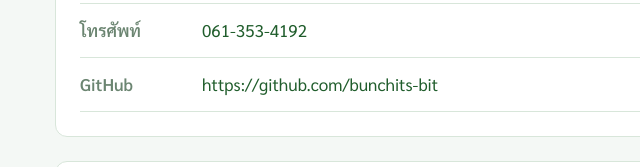
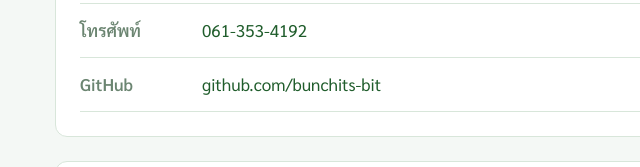
Before and after one commit to bunchits-bit/my-resume, a plain HTML site: page contact.html in a window 1280 px wide. Shown: the part 356-523 px from the top of the page, 59-699 px from the left. Drawn offline with Linux system fonts and the light colour scheme.

Commit message:
third commit

```diff
--- a/contact.html
+++ b/contact.html
@@ -41,7 +41,7 @@
         </li>
         <li>
           <span class="label">GitHub</span>
-          <a href="https://github.com/username" target="_blank" rel="noopener">https://github.com/bunchits-bit</a>
+          <a href="https://github.com/bunchits-bit" target="_blank" rel="noopener">github.com/bunchits-bit</a>
         </li>
       </ul>
     </section>
```
